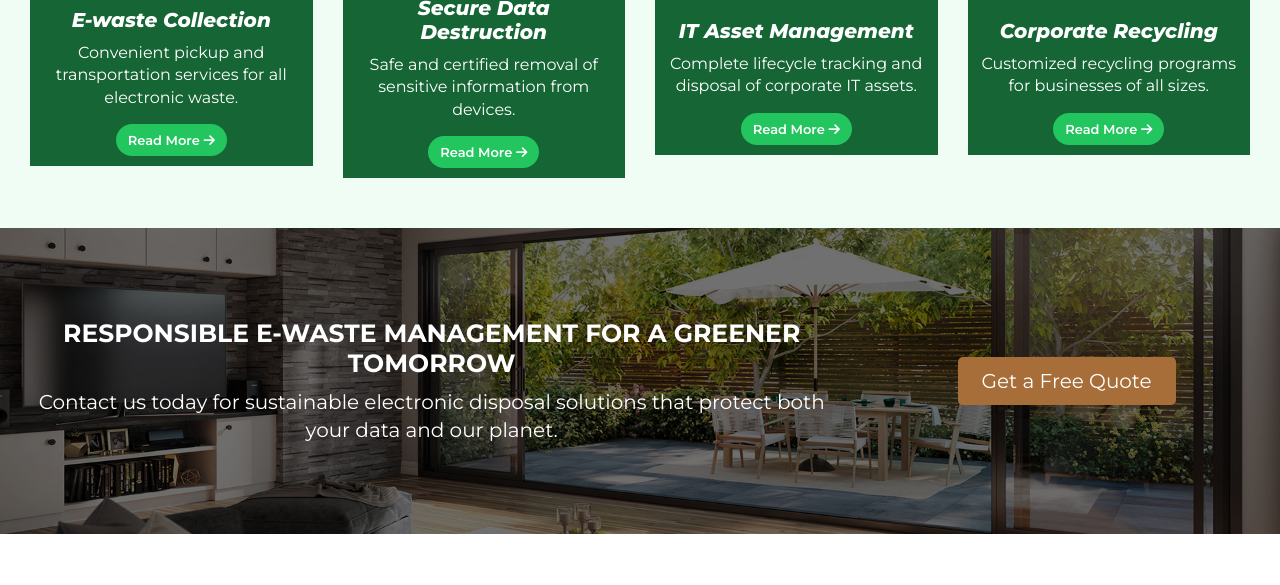
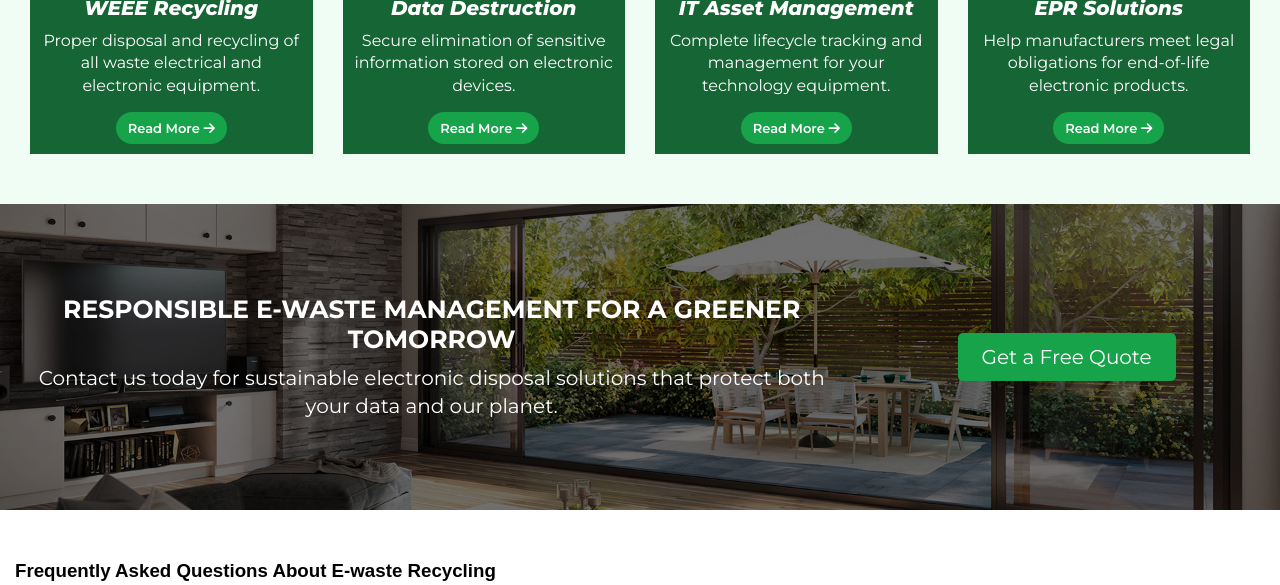
Before and after one commit to rupin-desai/ewasterecyclersindia-dev, a PHP site: page / in a window 1280 px wide. Shown: the part 1993-2578 px from the top of the page. Run offline with PHP 8.4, Linux system fonts and the light colour scheme; some libraries are stand-ins or nearby versions.

Commit message:
Update service links and descriptions; change button styles to medium green with hover effects

```diff
--- a/css/styles.css
+++ b/css/styles.css
@@ -760,9 +763,14 @@ img.about-us-inner-img{
     text-align: center;
     display: inline-block;
     padding: 8px 12px;
-    background-color: #22c55e; /* Bright green buttons */
+    background-color: #16a34a; /* Changed to medium green from #22c55e */
     border-radius: 20px;
     font-family: "Montserrat", sans-serif;
+    transition: background-color 0.3s ease;
+}
+
+.service-link .services-box .heading-area span.read-more:hover {
+    background-color: #166534; /* Dark forest green on hover */
 }
 
 .icon-list {
@@ -939,7 +947,7 @@ img.about-us-inner-img{
 
 /* Basic button styling */
 .call-action .button {
-    background-color: #a76e39;
+    background-color: #16a34a; /* Changed to medium green from #a76e39 */
     color: white;
     padding: 12px 24px;
     border: none;
@@ -950,11 +958,12 @@ img.about-us-inner-img{
     transition: background-color 0.3s ease, transform 0.3s ease;
     text-decoration: none;
     margin-left: 20px;
-  }
+    display: inline-block;
+}
 
   /* Hover animation */
   .call-action .button:hover {
-    background-color: #3e4095;
+    background-color: #22c55e; /* Bright green on hover */
     transform: scale(1.05);
   }
 
--- a/index.php
+++ b/index.php
@@ -103,15 +103,17 @@
          </div>
          <div class="row">
             <div class="col-3" data-aos="fade-up" data-aos-duration="1000">
-               <a href="e-waste-collection.php" class="service-link">
+               <a href="weee-recycling.php" class="service-link">
                   <div class="services-box">
                      <div class="heading-area">
                         <div class="icon">
-                           <img src="img/services/ewaste-collection.jpg" class="border-cre" alt="E-waste Collection">
+                           <img
+                              src="https://images.unsplash.com/photo-1550376026-33cbee780def?ixlib=rb-4.0.3&auto=format&fit=crop&w=600&q=80"
+                              class="border-cre" alt="WEEE Recycling">
                         </div>
                         <div class="content">
-                           <h4>E-waste Collection</h4>
-                           <p>Convenient pickup and transportation services for all electronic waste.</p>
+                           <h4>WEEE Recycling</h4>
+                           <p>Proper disposal and recycling of all waste electrical and electronic equipment.</p>
                            <span class="read-more">Read More <i class="fa-solid fa-arrow-right"></i></span>
                         </div>
                      </div>
@@ -124,11 +126,13 @@
                   <div class="services-box">
                      <div class="heading-area">
                         <div class="icon">
-                           <img src="img/services/data-destruction.jpg" class="border-cre" alt="Data Destruction">
+                           <img
+                              src="https://images.unsplash.com/photo-1563770660941-20978e870e26?ixlib=rb-4.0.3&auto=format&fit=crop&w=600&q=80"
+                              class="border-cre" alt="Data Destruction">
                         </div>
                         <div class="content">
-                           <h4>Secure Data Destruction</h4>
-                           <p>Safe and certified removal of sensitive information from devices.</p>
+                           <h4>Data Destruction</h4>
+                           <p>Secure elimination of sensitive information stored on electronic devices.</p>
                            <span class="read-more">Read More <i class="fa-solid fa-arrow-right"></i></span>
                         </div>
                      </div>
@@ -137,15 +141,17 @@
             </div>
 
             <div class="col-3" data-aos="fade-up" data-aos-duration="1000">
-               <a href="it-asset-management.php" class="service-link">
+               <a href="asset-management.php" class="service-link">
                   <div class="services-box">
                      <div class="heading-area">
                         <div class="icon">
-                           <img src="img/services/it-asset.jpg" class="border-cre" alt="IT Asset Management">
+                           <img
+                              src="https://images.unsplash.com/photo-1563019880-1f45b5647a08?ixlib=rb-4.0.3&auto=format&fit=crop&w=600&q=80"
+                              class="border-cre" alt="Asset Management">
                         </div>
                         <div class="content">
                            <h4>IT Asset Management</h4>
-                           <p>Complete lifecycle tracking and disposal of corporate IT assets.</p>
+                           <p>Complete lifecycle tracking and management for your technology equipment.</p>
                            <span class="read-more">Read More <i class="fa-solid fa-arrow-right"></i></span>
                         </div>
                      </div>
@@ -154,15 +160,17 @@
             </div>
 
             <div class="col-3" data-aos="fade-down" data-aos-duration="1000">
-               <a href="corporate-recycling.php" class="service-link">
+               <a href="extended-producer-responsibility.php" class="service-link">
                   <div class="services-box">
                      <div class="heading-area">
                         <div class="icon">
-                           <img src="img/services/corporate-recycling.jpg" class="border-cre" alt="Corporate Recycling">
+                           <img
+                              src="https://images.unsplash.com/photo-1532996122724-e3c354a0b15b?ixlib=rb-4.0.3&auto=format&fit=crop&w=600&q=80"
+                              class="border-cre" alt="Extended Producer Responsibility">
                         </div>
                         <div class="content">
-                           <h4>Corporate Recycling</h4>
-                           <p>Customized recycling programs for businesses of all sizes.</p>
+                           <h4>EPR Solutions</h4>
+                           <p>Help manufacturers meet legal obligations for end-of-life electronic products.</p>
                            <span class="read-more">Read More <i class="fa-solid fa-arrow-right"></i></span>
                         </div>
                      </div>
```
Also changed, not shown: other parts of css/styles.css (+16 -13 lines).
